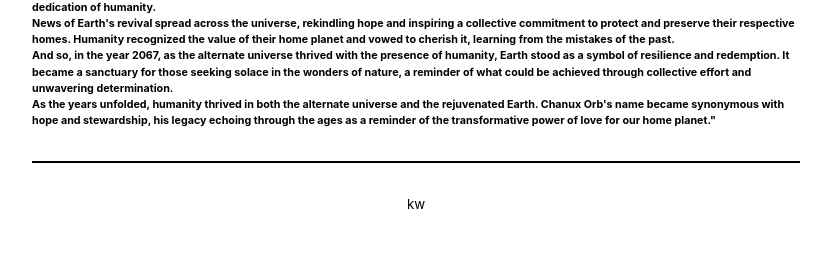
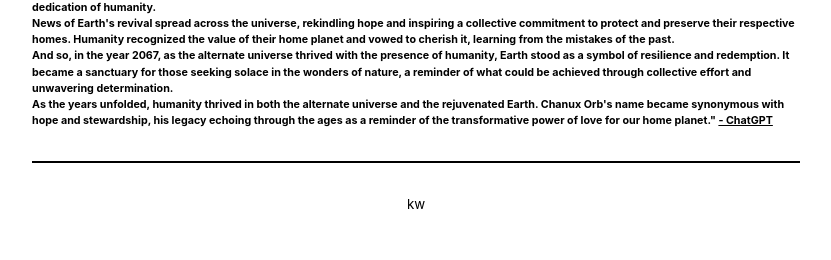
Before and after one commit to kushantha7/kushantha7.github.io, a Jekyll site: the page built from _pages/htlhcdtwy.md, in a window 1280 px wide. Shown: the part 823-1083 px from the top of the page, without its empty margins (224-1055 px from the left). Built offline with Jekyll 4.4.1, drawn with Linux system fonts in a browser that asks for light colours.

Commit message:
Update htlhcdtwy.md

```diff
--- a/_pages/htlhcdtwy.md
+++ b/_pages/htlhcdtwy.md
@@ -42,7 +42,7 @@ News of Earth's revival spread across the universe, rekindling hope and inspirin
 <br>
 And so, in the year 2067, as the alternate universe thrived with the presence of humanity, Earth stood as a symbol of resilience and redemption. It became a sanctuary for those seeking solace in the wonders of nature, a reminder of what could be achieved through collective effort and unwavering determination.
 <br>
-As the years unfolded, humanity thrived in both the alternate universe and the rejuvenated Earth. Chanux Orb's name became synonymous with hope and stewardship, his legacy echoing through the ages as a reminder of the transformative power of love for our home planet."
+As the years unfolded, humanity thrived in both the alternate universe and the rejuvenated Earth. Chanux Orb's name became synonymous with hope and stewardship, his legacy echoing through the ages as a reminder of the transformative power of love for our home planet." <a href="https://chat.openai.com/" > - ChatGPT </a>
 </h6>
 
 </div>
```
